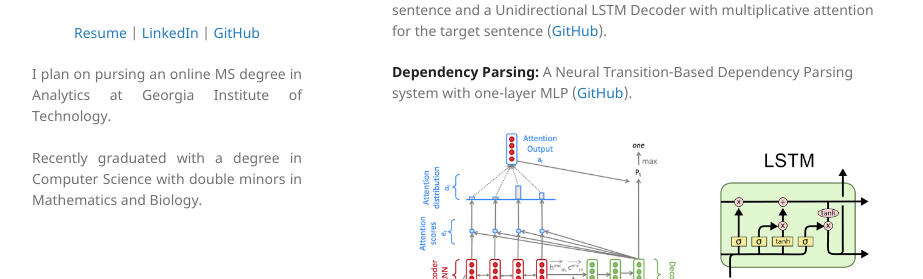
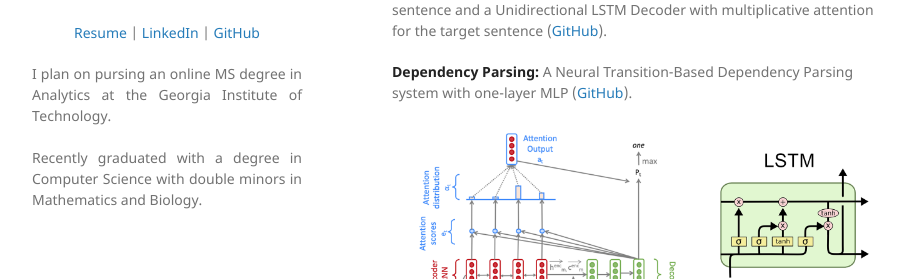
Before and after one commit to Michael96Torres/Michael96Torres.github.io, a Jekyll site: the page built from index.md, in a window 1280 px wide. Shown: the part 382-661 px from the top of the page, without its empty margins (178-1101 px from the left). Built offline with Jekyll 4.4.1, drawn with Linux system fonts in a browser that asks for light colours; our own code applies the rules of GitHub Pages for plain Markdown files; a script that is not in the unit is left out.

Commit message:
Update to Info section

```diff
--- a/_config.yml
+++ b/_config.yml
@@ -10,7 +10,7 @@ description:
   </p>
 
   <p align="justify">
-  I plan on pursing an online MS degree in Analytics at Georgia Institute of Technology.
+  I plan on pursing an online MS degree in Analytics at the Georgia Institute of Technology.
   <br><br>
   Recently graduated with a degree in Computer Science with double minors in Mathematics and Biology.
   <br><br>
```
